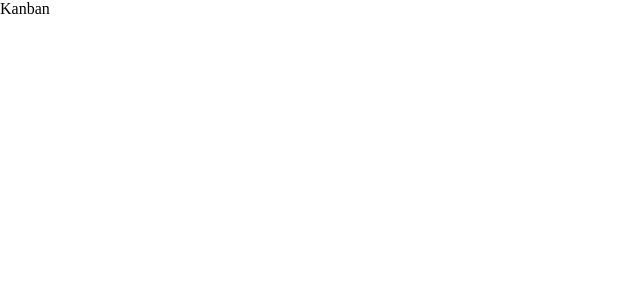
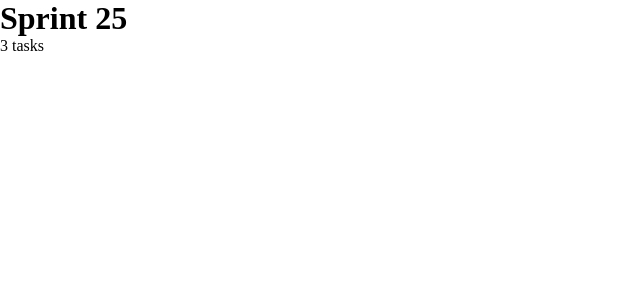
Before and after one commit to couvq/2026_react_exercises, a React (Vite) app: page / in a window 1280 px wide. Shown: the top 300 px of the page, without its empty margins (0-640 px from the left). Built offline with nearby package versions, Linux system fonts and the light colour scheme.

Commit message:
add header component that shows the number of cards

```diff
--- a/src/App.tsx
+++ b/src/App.tsx
@@ -1,5 +1,5 @@
 import Kanban from "./examples/kanban"
 
-const App = () => <Kanban />
+const App = () => <Kanban title="Sprint 25" />
 
 export default App
--- /dev/null
+++ b/src/examples/kanban/Header.tsx
@@ -0,0 +1,29 @@
+import { useKanban, type KanbanColumn } from "./KanbanContext";
+
+const countNumCards = (board: Map<string, KanbanColumn>): number => {
+    let count = 0;
+
+    for (const column of board.values()) {
+        count += column.cards.size
+    }
+
+    return count;
+}
+
+interface HeaderProps {
+    title: string,
+}
+
+const Header = ({ title }: HeaderProps) => {
+    const { board } = useKanban();
+    const numCards = countNumCards(board);
+
+    return (
+        <div>
+            <h1>{title}</h1>
+            <p>{numCards} tasks</p>
+        </div>
+    )
+}
+
+export default Header
--- a/src/examples/kanban/KanbanContext.tsx
+++ b/src/examples/kanban/KanbanContext.tsx
@@ -24,15 +24,19 @@ const kanbanReducer = (state: KanbanState, action: KanbanAction): KanbanState =>
         case 'PLACEHOLDER':
             return state;
         default:
-            throw new Error(`Unknown action: ${action}`);
+            throw new Error(`Unknown action: ${JSON.stringify(action)}`);
     }
 }
 
 const initialState: KanbanState = {
     board: new Map<string, KanbanColumn>([
-        ['To Do', { cards: new Map<string, KanbanCard>([
-            ['task-1', { title: 'Task 1', priority: 'high', date: '2024-06-01', assignee: 'Alice' }],
-        ]) }],
+        ['To Do', {
+            cards: new Map<string, KanbanCard>([
+                ['task-1', { title: 'Task 1', priority: 'high', date: '2024-06-01', assignee: 'Alice' }],
+                ['task-2', { title: 'Task 2', priority: 'medium', date: '2024-06-02', assignee: 'Bob' }],
+                ['task-3', { title: 'Task 3', priority: 'low', date: '2024-06-03', assignee: 'Charlie' }]
+            ])
+        }],
         ['In Progress', { cards: new Map<string, KanbanCard>() }],
         ['Done', { cards: new Map<string, KanbanCard>() }],
     ]),
--- a/src/examples/kanban/index.tsx
+++ b/src/examples/kanban/index.tsx
@@ -1,9 +1,16 @@
+import Header from "./Header"
 import { KanbanProvider } from "./KanbanContext"
 
-const Kanban = () => {
+interface KanbanProps {
+    title: string,
+}
+
+const Kanban = ({ title }: KanbanProps) => {
     return (
         <KanbanProvider>
-            <div>Kanban</div>
+            <div>
+                <Header title={title} />
+            </div>
         </KanbanProvider>
     )
 }
```
Also changed, not shown: src/examples/kanban/Card.tsx (added, +8 -0 lines), src/examples/kanban/Column.tsx (added, +8 -0 lines).
